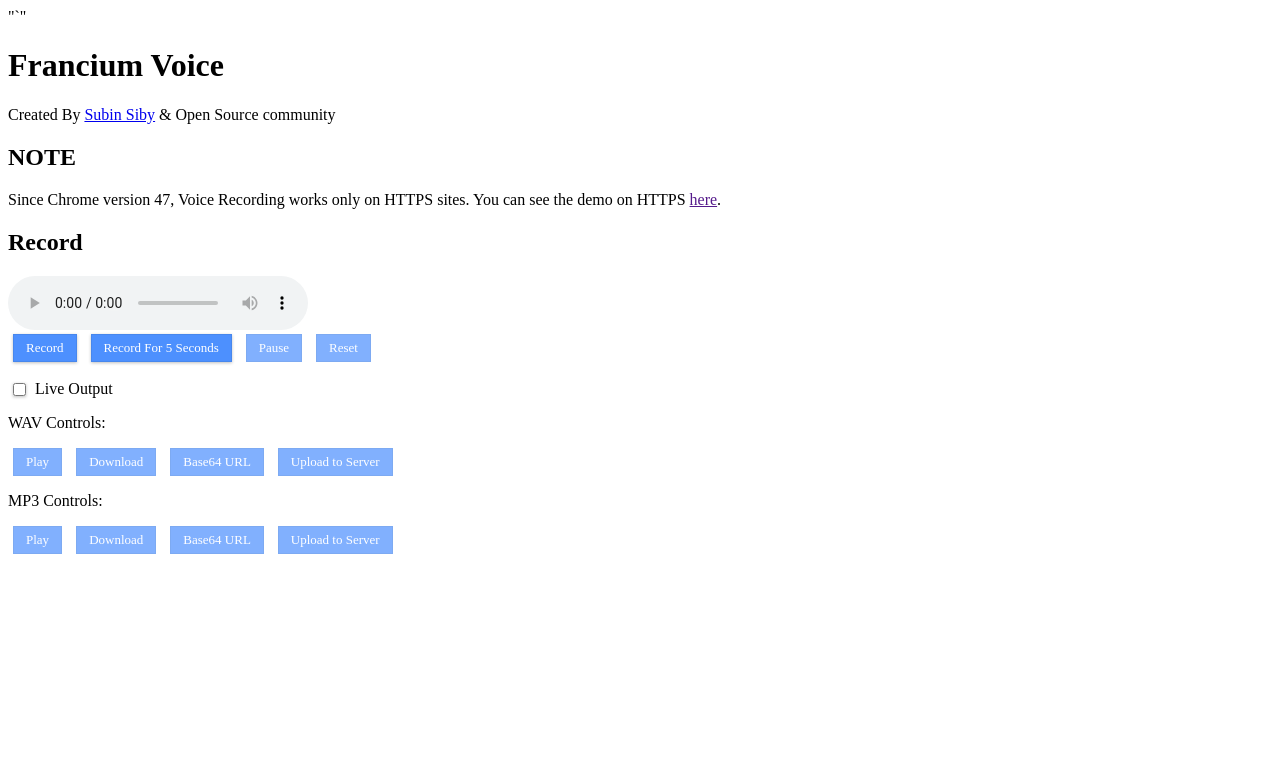
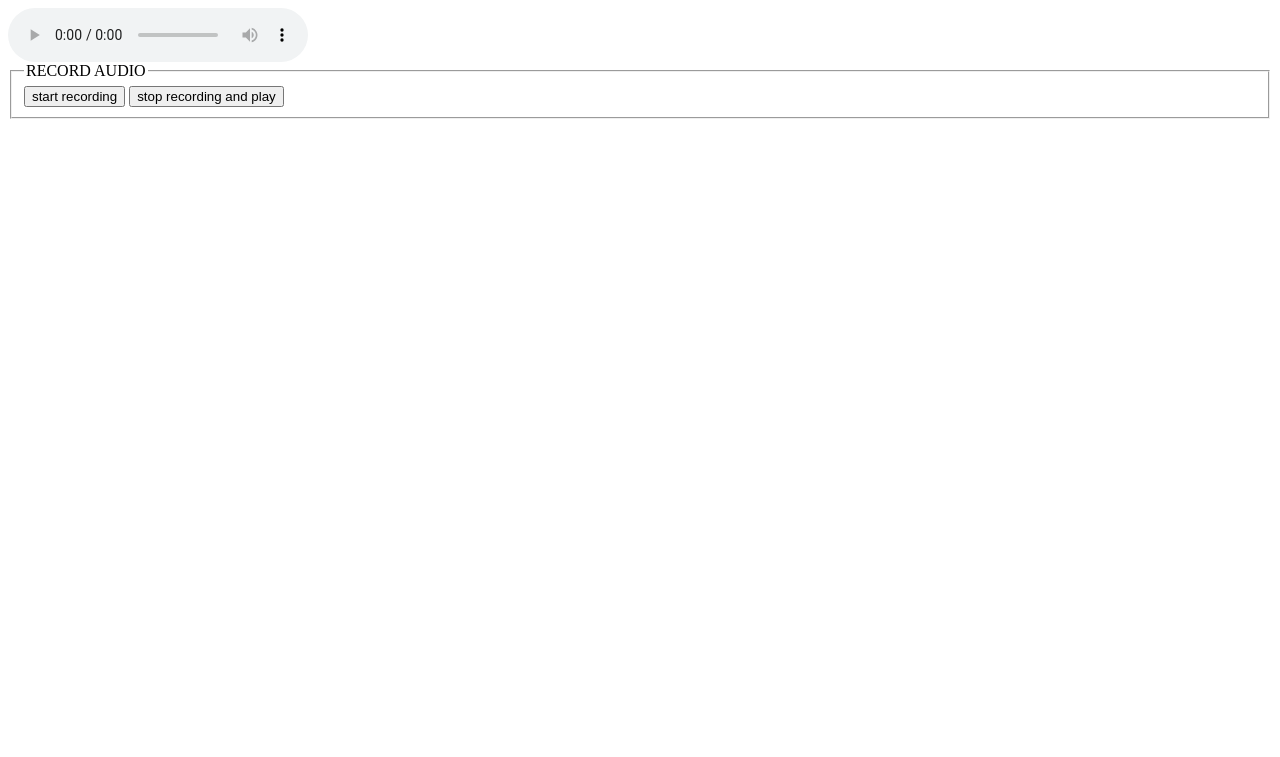
Before and after one commit to liorsultan9/fuck-you, a plain HTML site: page index.html in a window 1280 px wide. Drawn offline with nearby package versions, Linux system fonts and the light colour scheme.

Commit message:
Update index.html
cssdcd

```diff
--- a/index.html
+++ b/index.html
@@ -1,79 +1,48 @@
 
-<!DOCTYPE html>
 <html>
- 	<head>"`"
-		<script src="src/recorder.js"></script>
-		<script src="src/Fr.voice.js"></script>
-    <script src="js/jquery.js"></script>
-		<script src="js/app.js"></script>
- 	</head>
     	<body>
-    <h1>Francium Voice</h1>
-    <p>Created By <a href='http://subinsb.com'>Subin Siby</a> & Open Source community</p>
-    <p>
-      <h2>NOTE</h2>
-      <p>Since Chrome version 47, Voice Recording works only on HTTPS sites. You can see the demo on HTTPS <a href=""xn--c:\users\user-.xn--desktop-kamb8d6\desktop\fipi\-tr7a1j3k7a, xn--\index-21hi0a3byirb.html" ">here</a>.</p>
-    </p>
-    <h2>Record</h2>
-		<audio controls id="audio"></audio>
-    <div>
-      <a class="button recordButton" id="record">Record</a>
-      <a class="button recordButton" id="recordFor5">Record For 5 Seconds</a>
-      <a class="button disabled one" id="pause">Pause</a>
-      <a class="button disabled one" id="stop">Reset</a>
-    </div><br/>
-    <div>
-      <input class="button" type="checkbox" id="live"/>
-      <label for="live">Live Output</label>
-    </div>
-		<div data-type="wav">
-			<p>WAV Controls:</p>
-			<a class="button disabled one" id="play">Play</a>
-			<a class="button disabled one" id="download">Download</a>
-      <a class="button disabled one" id="base64">Base64 URL</a>
-      <a class="button disabled one" id="save">Upload to Server</a>
-		</div>
-    <div data-type="mp3">
-      <p>MP3 Controls:</p>
-      <a class="button disabled one" id="play">Play</a>
-      <a class="button disabled one" id="download">Download</a>
-      <a class="button disabled one" id="base64">Base64 URL</a>
-      <a class="button disabled one" id="save">Upload to Server</a>
-    </div>
-    <canvas id="level" height="200" width="500"></canvas>
-		<style>
-		.button{
-			display: inline-block;
-			vertical-align: middle;
-			margin: 0px 5px;
-			padding: 5px 12px;
-			cursor: pointer;
-			outline: none;
-			font-size: 13px;
-			text-decoration: none !important;
-			text-align: center;
-			color:#fff;
-			background-color: #4D90FE;
-			background-image: linear-gradient(top,#4D90FE, #4787ED);
-			background-image: -ms-linear-gradient(top,#4D90FE, #4787ED);
-			background-image: -o-linear-gradient(top,#4D90FE, #4787ED);
-			background-image: linear-gradient(top,#4D90FE, #4787ED);
-			border: 1px solid #4787ED;
-			box-shadow: 0 1px 3px #BFBFBF;
+    		<audio controls autoplay></audio>
+    		<script type="text/javascript" src="recorder.js"> </script>
+                    <fieldset><legend>RECORD AUDIO</legend>
+    		<input onclick="startRecording()" type="button" value="start recording" />
+    		<input onclick="stopRecording()" type="button" value="stop recording and play" />
+                    </fieldset>
+    		<script>
+    			var onFail = function(e) {
+    				console.log('Rejected!', e);
+    			};
+
+    			var onSuccess = function(s) {
+    				var context = new webkitAudioContext();
+    				var mediaStreamSource = context.createMediaStreamSource(s);
+    				recorder = new Recorder(mediaStreamSource);
+    				recorder.record();
+
+    				// audio loopback
+    				// mediaStreamSource.connect(context.destination);
     			}
-		a.button{
-			color: #fff;
+
+    			window.URL = window.URL || window.webkitURL;
+    			navigator.getUserMedia  = navigator.getUserMedia || navigator.webkitGetUserMedia || navigator.mozGetUserMedia || navigator.msGetUserMedia;
+
+    			var recorder;
+    			var audio = document.querySelector('audio');
+
+    			function startRecording() {
+    				if (navigator.getUserMedia) {
+    					navigator.getUserMedia({audio: true}, onSuccess, onFail);
+    				} else {
+    					console.log('navigator.getUserMedia not present');
     				}
-		.button:hover{
-			box-shadow: inset 0px 1px 1px #8C8C8C;
     			}
-		.button.disabled{
-			box-shadow:none;
-			opacity:0.7;
+
+    			function stopRecording() {
+    				recorder.stop();
+    				recorder.exportWAV(function(s) {
+
+                                 	audio.src = window.URL.createObjectURL(s);
+    				});
     			}
-    canvas{
-      display: block;
-    }
-		</style>
+    		</script>
     	</body>
     </html>
```
Lines whose indentation alone changed are shown as unchanged.
